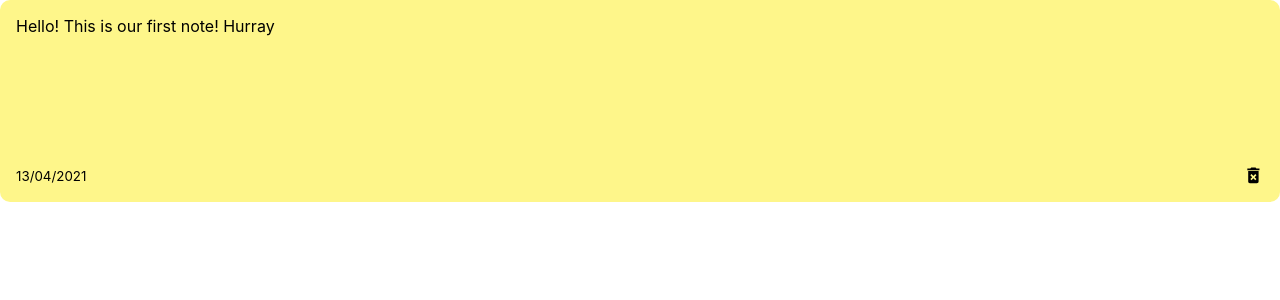
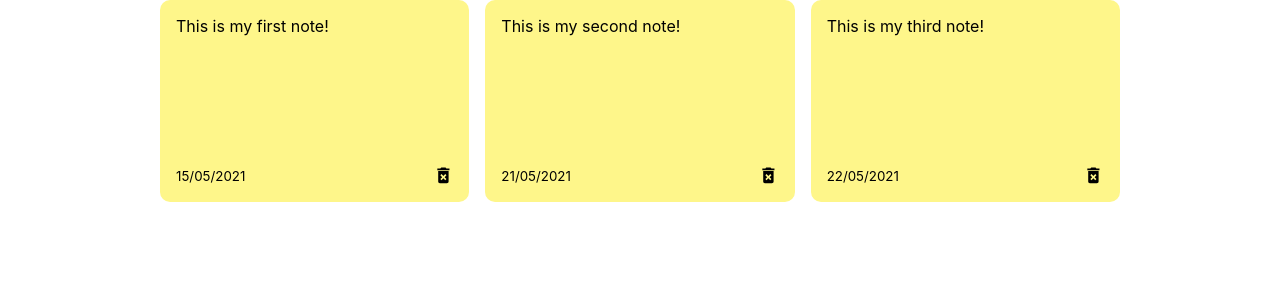
Before and after one commit to cfads/react-notes-app, a React (Create React App) app: page / in a window 1280 px wide. Shown: the top 300 px of the page. Built offline with nearby package versions, Linux system fonts and the light colour scheme.

Commit message:
Note dynamic

```diff
--- a/src/App.js
+++ b/src/App.js
@@ -1,8 +1,29 @@
+import { useState } from "react";
+import { nanoid } from 'nanoid';
 import NotesList from "./components/NotesList";
 
 const App = () => {
+
+  const [notes,setNotes] = useState([
+    {
+    id: nanoid(),
+    text:"This is my first note!",
+    date:"15/05/2021"
+    },
+    {
+    id: nanoid(),
+    text:"This is my second note!",
+    date:"21/05/2021"
+    },
+    {
+    id: nanoid(),
+    text:"This is my third note!",
+    date:"22/05/2021"
+    }
+  ]);
+
   return <div className="container">
-    <NotesList/>
+    <NotesList notes={notes} />
   </div>
 }
 
--- a/src/components/Note.js
+++ b/src/components/Note.js
@@ -1,12 +1,12 @@
 import { MdDeleteForever } from 'react-icons/md';
 
-const Note = () => {
+const Note = ({id,text,date}) => {
     return (
         <div className="note">
-            <span>Hello! This is our first note! Hurray</span>
+            <span>{text}</span>
 
             <div className="note-footer">
-                <small>13/04/2021</small>
+                <small>{date}</small>
                 <MdDeleteForever className='delete-icon' size='1.3em'/>
             </div>
         </div>
--- a/src/components/NotesList.js
+++ b/src/components/NotesList.js
@@ -1,9 +1,11 @@
 import Note from "./Note";
 
-const NotesList = () =>{
+const NotesList = ({notes}) =>{
     return(
         <div className="notes-list">
-            <Note />
+            {notes.map(note=>(
+                <Note id={note.id} text={note.text} date={note.date} />
+            ))}
         </div>
     )
 }
--- a/src/index.css
+++ b/src/index.css
@@ -10,6 +10,14 @@ body {
 code {
   font-family: source-code-pro, Menlo, Monaco, Consolas, 'Courier New',
     monospace;
+}
+
+.container {
+  max-width: 960px;
+  margin-right: auto;
+  margin-left: auto;
+  padding-right: 15px;
+  padding-left: 15px;
 }
 
 .notes-list{
```
